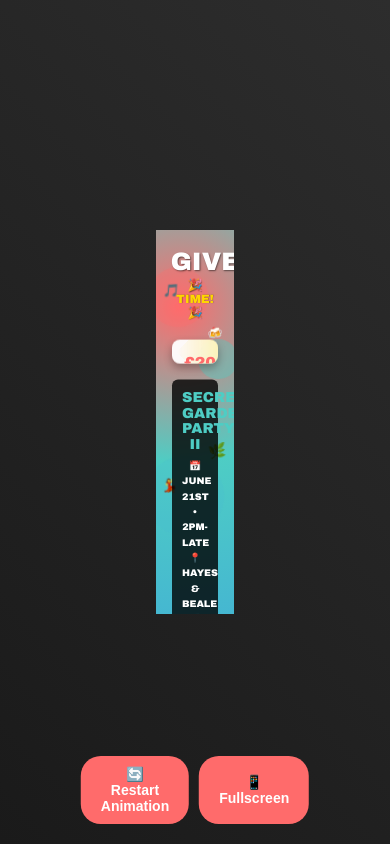
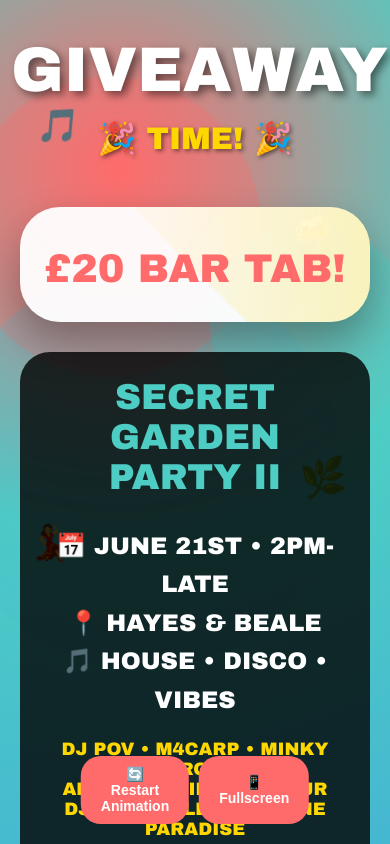
Before and after one commit to STEVESMITH6969/Gif-, a plain HTML site: page index.html in a window 390 px wide. Drawn offline with Linux system fonts and the light colour scheme.

Commit message:
Update index.html

```diff
--- a/index.html
+++ b/index.html
@@ -18,13 +18,11 @@
         }
 
         .video-container {
-            width: 1080px;
-            height: 1920px;
+            width: 100vw;
+            height: 100vh;
             background: radial-gradient(circle at 30% 20%, #ff6b6b, #4ecdc4, #45b7d1);
             position: relative;
             overflow: hidden;
-            transform: scale(0.4);
-            transform-origin: center;
         }
 
         /* Animated background elements */
@@ -71,7 +69,7 @@
             position: relative;
             z-index: 10;
             text-align: center;
-            padding: 100px 80px;
+            padding: clamp(50px, 10vw, 100px) clamp(20px, 5vw, 80px);
             height: 100%;
             display: flex;
             flex-direction: column;
@@ -83,7 +81,7 @@
         }
 
         .main-title {
-            font-size: 120px;
+            font-size: clamp(60px, 15vw, 120px);
             color: white;
             text-shadow: 4px 4px 8px rgba(0,0,0,0.5);
             margin: 0;
@@ -92,7 +90,7 @@
         }
 
         .subtitle {
-            font-size: 60px;
+            font-size: clamp(30px, 8vw, 60px);
             color: #FFD700;
             margin: 20px 0;
             animation: slideInLeft 1.5s ease-out;
@@ -102,8 +100,8 @@
         .giveaway-box {
             background: rgba(255, 255, 255, 0.95);
             border-radius: 40px;
-            padding: 60px;
-            margin: 80px 0;
+            padding: clamp(30px, 6vw, 60px);
+            margin: clamp(40px, 8vw, 80px) 0;
             box-shadow: 0 20px 40px rgba(0,0,0,0.3);
             animation: slideInUp 2s ease-out;
             position: relative;
@@ -127,7 +125,7 @@
         }
 
         .prize-text {
-            font-size: 80px;
+            font-size: clamp(40px, 10vw, 80px);
             color: #ff6b6b;
             font-weight: bold;
             margin: 20px 0;
@@ -135,7 +133,7 @@
         }
 
         .rules-text {
-            font-size: 48px;
+            font-size: clamp(24px, 6vw, 48px);
             color: #333;
             line-height: 1.4;
             margin: 30px 0;
@@ -144,24 +142,24 @@
         .event-details {
             background: rgba(0,0,0,0.8);
             color: white;
-            padding: 50px;
+            padding: clamp(25px, 5vw, 50px);
             border-radius: 30px;
             animation: slideInBottom 2.5s ease-out;
         }
 
         .event-title {
-            font-size: 72px;
+            font-size: clamp(36px, 9vw, 72px);
             margin-bottom: 30px;
             color: #4ecdc4;
         }
 
         .event-info {
-            font-size: 48px;
+            font-size: clamp(24px, 6vw, 48px);
             line-height: 1.6;
         }
 
         .dj-names {
-            font-size: 36px;
+            font-size: clamp(18px, 4.5vw, 36px);
             color: #FFD700;
             margin: 20px 0;
             animation: slideInRight 3s ease-out;
@@ -169,7 +167,7 @@
 
         .floating-emojis {
             position: absolute;
-            font-size: 60px;
+            font-size: clamp(30px, 8vw, 60px);
             animation: floatEmoji 4s ease-in-out infinite;
         }
 
@@ -243,7 +241,17 @@
         /* Mobile responsive scaling */
         @media (max-width: 768px) {
             .video-container {
-                transform: scale(0.2);
+                width: 100vw;
+                height: 100vh;
+            }
+
+            .content {
+                padding: 40px 20px;
+            }
+
+            .giveaway-box {
+                margin: 30px 0;
+                padding: 30px 20px;
             }
         }
 
```
